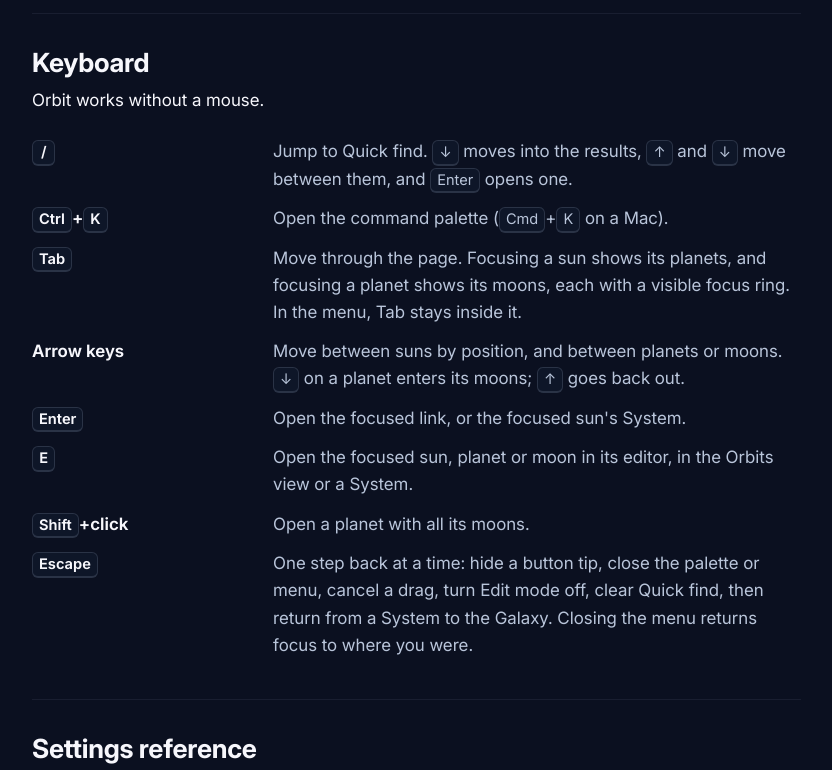
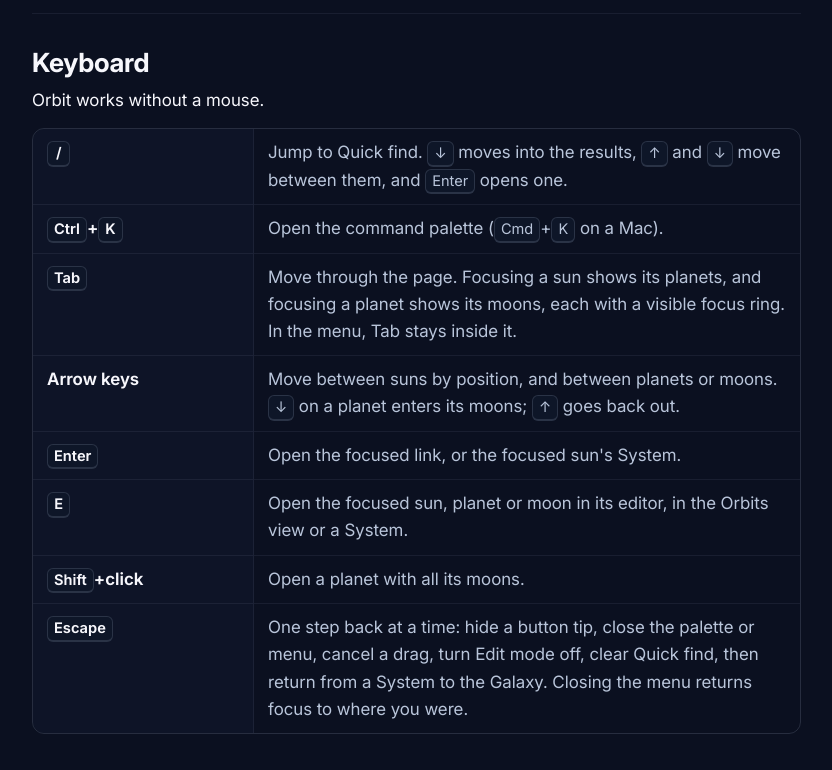
Before and after one commit to scufflegrits/orbit, a website: page help.html in a window 1280 px wide. Shown: the part 9100-9870 px from the top of the page, without its empty margins (330-1162 px from the left). Drawn offline with Linux system fonts and the light colour scheme.

Commit message:
Outline the Help guide's tables
Faint row lines and border, with a lightly tinted term column on wider
screens, so long descriptions stay with their term.

Co-Authored-By: Claude Opus 5.5 <noreply@anthropic.com>

```diff
--- a/css/help.css
+++ b/css/help.css
@@ -146,13 +146,27 @@ pre code { padding: 0; background: none; overflow-wrap: normal; }
 }
 .note.warning { border-left-color: var(--danger); }
 
-/* Settings reference: one term per control */
-dl.settings { display: grid; grid-template-columns: 1fr; gap: 2px 20px; }
-dl.settings dt { margin-top: 10px; font-weight: 640; }
-dl.settings dd { margin: 0; color: var(--muted-strong); }
+/* Settings reference and keyboard table: one term per row, with faint outlines so a long
+   description stays with its term. Terms sit beside descriptions on wide screens and above
+   them on narrow ones. */
+dl.settings {
+  display: grid;
+  grid-template-columns: 1fr;
+  gap: 0;
+  border: 1px solid var(--line);
+  border-radius: 12px;
+  overflow: hidden;
+}
+dl.settings dt, dl.settings dd { margin: 0; padding: 10px 14px; border-top: 1px solid var(--line-soft); }
+dl.settings dt { font-weight: 640; }
+dl.settings dd { color: var(--muted-strong); }
+dl.settings dt:first-of-type, dl.settings dt:first-of-type + dd { border-top: 0; }
+@media (max-width: 719px) {
+  dl.settings dd { padding-top: 0; border-top: 0; }
+}
 @media (min-width: 720px) {
   dl.settings { grid-template-columns: minmax(150px, 13em) 1fr; }
-  dl.settings dt, dl.settings dd { margin-top: 10px; }
+  dl.settings dt { border-right: 1px solid var(--line-soft); background: color-mix(in oklab, var(--surface) 40%, transparent); }
 }
 
 .help-footer { margin-top: 56px; color: var(--subtle); font-size: .88em; }
```
Also changed, not shown: docs/TEST_MATRIX.md (+1 -0 lines).
